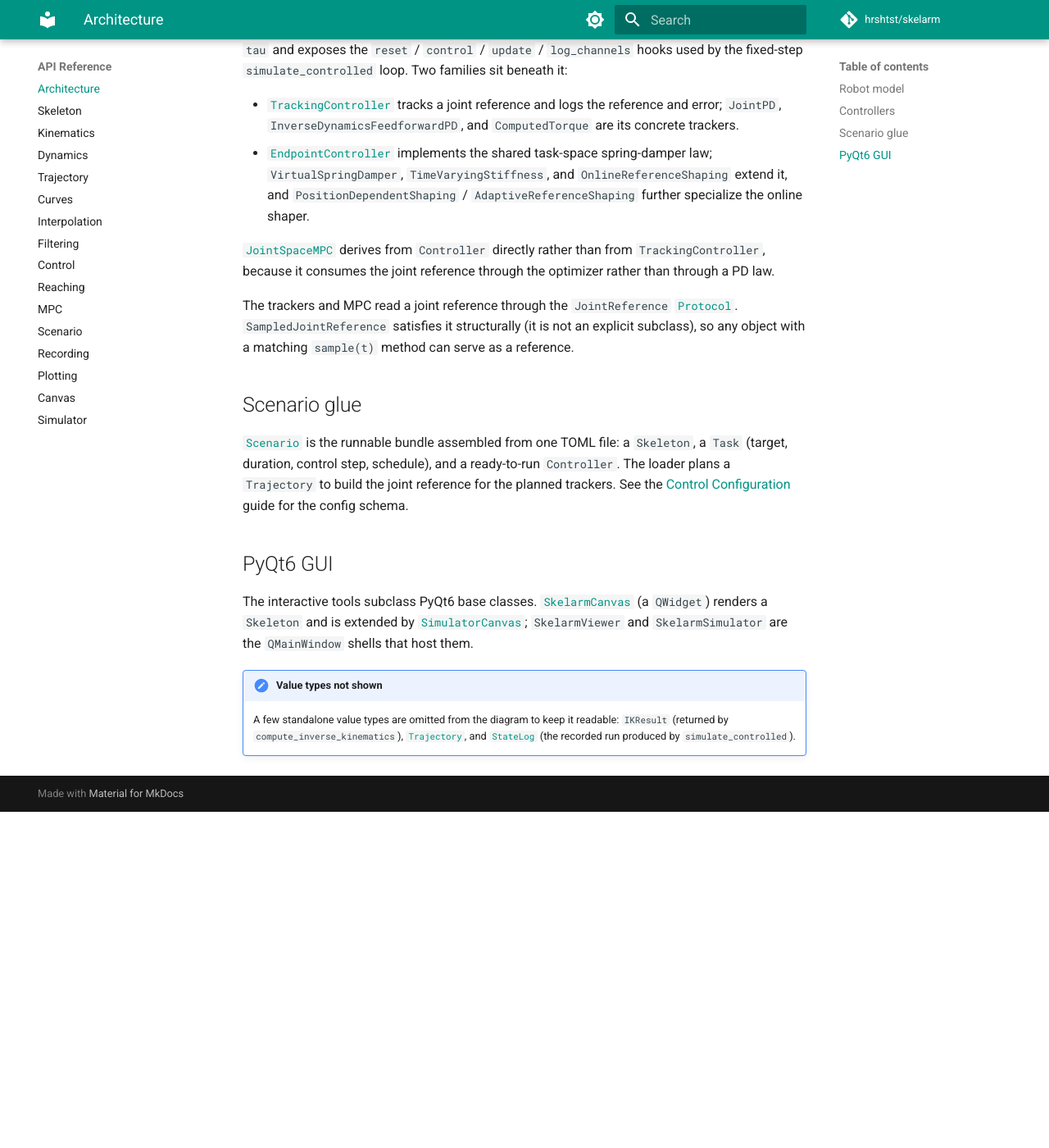
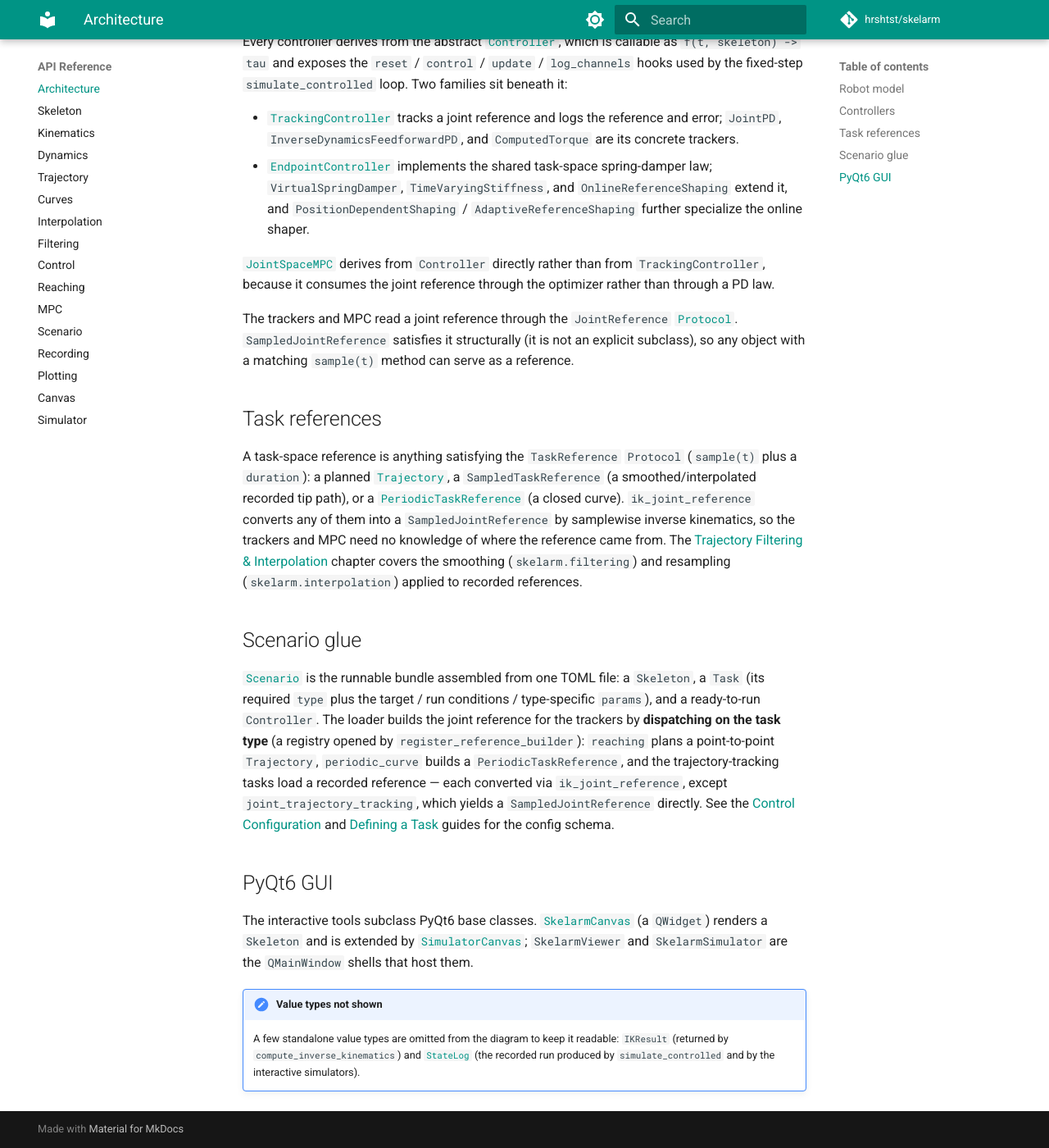
Before and after one commit to hrshtst/skelarm, an MkDocs documentation site: the page built from docs/api/architecture.md, in a window 1280 px wide and 1400 px high, scrolled down 1152 px. Shown: the whole window at 82% size. Built offline with MkDocs 1.6.1 and Material for MkDocs 9.7.7, drawn with Linux system fonts in a browser that asks for light colours; a script that is not in the unit is left out; comment, search, counter and statistics services are not loaded; before the commit the page ends 2142 px from its top, so only the background shows below that; some of the changed text lies outside the part shown.

Commit message:
docs: update docs for the new task types, references, and simulators
Bring the hand-maintained docs in line with the shipped features:

- api/architecture.md: add the TaskReference protocol + SampledTaskReference /
  PeriodicTaskReference to the diagram, update the Task fields (required type / params /
  enforce_limits), and describe the scenario reference dispatcher (per task type via
  ik_joint_reference) plus a new "Task references" section.
- index.md: expand the Features list with control (tracking / reaching / MPC), the task
  types, from-scratch filtering/interpolation, recording & replay, and the interactive
  per-task simulators + player overlays.
- guides/control_configuration.md: point each task type at its dedicated simulator and
  generalize the reproducible-runs note to all scenario simulators.
- guides/defining_a_task.md: correct the built-in task-type list (was "only reaching").

Co-Authored-By: Claude Opus 4.8 <noreply@anthropic.com>

```diff
--- a/docs/api/architecture.md
+++ b/docs/api/architecture.md
@@ -5,12 +5,14 @@ controllers, the configuration glue, and the PyQt6 GUI relate to one another. It
 complements the per-module API pages (starting with [Skeleton](skeleton.md)) and
 the theory chapters that derive each piece.
 
-The codebase has four structures worth seeing together:
+The codebase has five structures worth seeing together:
 
 - the **robot model** (`Skeleton` / `Link` / `LinkProp`);
 - the **controller** hierarchy (the trackers of
   [Trajectory Tracking Control](../reference/07_control.md) and the endpoint
   controllers of [Reaching Control](../reference/08_reaching_control.md));
+- the **task / joint references** the controllers track (`TaskReference` /
+  `JointReference` protocols and their realizations);
 - the **scenario glue** that turns a TOML config into a runnable controller;
 - the **PyQt6 GUI** widgets and windows.
 
@@ -60,12 +62,21 @@ classDiagram
     EndpointController ..> Skeleton : reads endpoint
     StateLog ..> Skeleton : records / rebuilds
 
-    %% ── Joint reference (structural Protocol) ────
+    %% ── Task & joint references (structural Protocols) ──
+    class TaskReference {
+        <<protocol>>
+        +duration
+        +sample(t) tuple
+    }
     class JointReference {
         <<protocol>>
         +sample(t) tuple
     }
+    TaskReference <|.. Trajectory : realizes
+    TaskReference <|.. SampledTaskReference : realizes
+    TaskReference <|.. PeriodicTaskReference : realizes
     JointReference <|.. SampledJointReference : realizes
+    TaskReference ..> SampledJointReference : ik_joint_reference()
     TrackingController ..> JointReference : tracks
     JointSpaceMPC ..> JointReference : tracks
 
@@ -75,12 +86,13 @@ classDiagram
     }
     class Task {
         <<dataclass>>
-        +target duration dt schedule
+        +type  target  params
+        +duration  dt  schedule  enforce_limits
     }
     Scenario *-- Skeleton
     Scenario *-- Task
     Scenario *-- Controller
-    Scenario ..> Trajectory : plans
+    Scenario ..> JointReference : builds per task type
 
     %% ── PyQt6 GUI ───────────────────────────────
     class QWidget {
@@ -131,14 +143,31 @@ The trackers and MPC read a joint reference through the `JointReference`
 is not an explicit subclass), so any object with a matching `sample(t)` method
 can serve as a reference.
 
+## Task references
+
+A task-space reference is anything satisfying the `TaskReference` `Protocol`
+(`sample(t)` plus a `duration`): a planned [`Trajectory`](trajectory.md), a
+`SampledTaskReference` (a smoothed/interpolated recorded tip path), or a
+[`PeriodicTaskReference`](curves.md) (a closed curve). `ik_joint_reference`
+converts any of them into a `SampledJointReference` by samplewise inverse
+kinematics, so the trackers and MPC need no knowledge of where the reference came
+from. The [Trajectory Filtering & Interpolation](../reference/09_trajectory_filtering.md)
+chapter covers the smoothing (`skelarm.filtering`) and resampling
+(`skelarm.interpolation`) applied to recorded references.
+
 ## Scenario glue
 
 [`Scenario`](scenario.md) is the runnable bundle assembled from one TOML file: a
-`Skeleton`, a `Task` (target, duration, control step, schedule), and a
-ready-to-run `Controller`. The loader plans a `Trajectory` to build the joint
-reference for the planned trackers. See the
-[Control Configuration](../guides/control_configuration.md) guide for the config
-schema.
+`Skeleton`, a `Task` (its required `type` plus the target / run conditions /
+type-specific `params`), and a ready-to-run `Controller`. The loader builds the
+joint reference for the trackers by **dispatching on the task type** (a registry
+opened by `register_reference_builder`): `reaching` plans a point-to-point
+`Trajectory`, `periodic_curve` builds a `PeriodicTaskReference`, and the
+trajectory-tracking tasks load a recorded reference — each converted via
+`ik_joint_reference`, except `joint_trajectory_tracking`, which yields a
+`SampledJointReference` directly. See the
+[Control Configuration](../guides/control_configuration.md) and
+[Defining a Task](../guides/defining_a_task.md) guides for the config schema.
 
 ## PyQt6 GUI
 
@@ -149,6 +178,6 @@ The interactive tools subclass PyQt6 base classes. [`SkelarmCanvas`](canvas.md)
 
 !!! note "Value types not shown"
     A few standalone value types are omitted from the diagram to keep it
-    readable: `IKResult` (returned by `compute_inverse_kinematics`),
-    [`Trajectory`](trajectory.md), and [`StateLog`](recording.md) (the recorded
-    run produced by `simulate_controlled`).
+    readable: `IKResult` (returned by `compute_inverse_kinematics`) and
+    [`StateLog`](recording.md) (the recorded run produced by `simulate_controlled`
+    and by the interactive simulators).
```
Also changed, not shown: docs/guides/control_configuration.md (+13 -5 lines), docs/guides/defining_a_task.md (+9 -5 lines), docs/index.md (+6 -2 lines).
